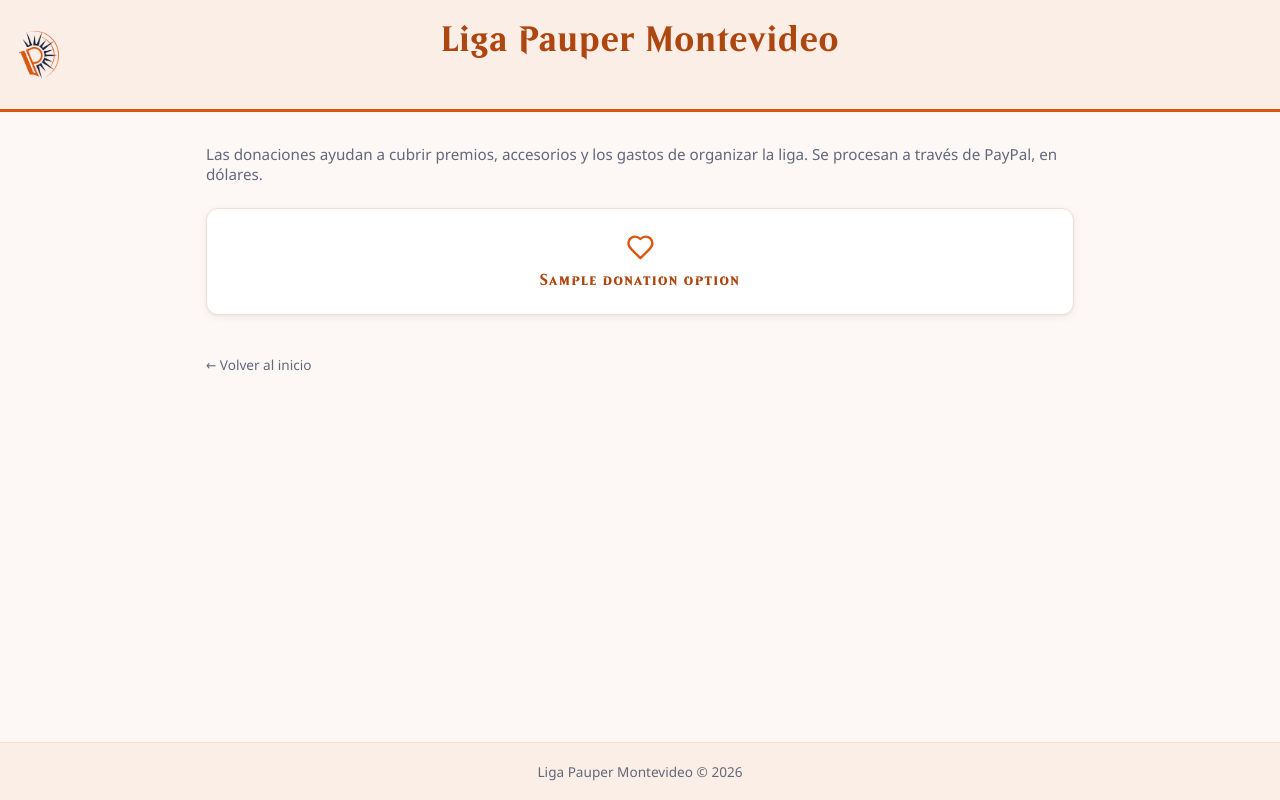
After one commit to ligapaupermontevideo/lpm, a Spring app: template src/main/resources/templates/donaciones.html in a window 1280 px wide. The commit adds this page. Run offline with Thymeleaf, Linux system fonts and the light colour scheme; the template is opened without the code that fills it: most values are stand-ins (such as "Sample title", 1, 10 or a date in 2020); data that the repository does not hold is empty.

Commit message:
- Donations page implemented (not online yet) - No Deck reservation feature implemented.

```diff
--- a/src/main/java/com/liga/calendar/Section.java
+++ b/src/main/java/com/liga/calendar/Section.java
@@ -24,6 +24,7 @@ public record Section(String name, String description, String url, String icon)
             new Section("Merchandising", "Remeras, stickers y otros productos de la liga", "/merchandising", "shirt"),
             new Section("Colaboradores", "La gente detrás de la liga", "/colaboradores", "users"),
             new Section("Mazos", "Los decks de la liga disponibles para reservar", "/mazos", "cards"),
-            new Section("Clasificación", "La tabla de posiciones de la liga, en vivo", "/clasificacion", "trophy")
+            new Section("Clasificación", "La tabla de posiciones de la liga, en vivo", "/clasificacion", "trophy"),
+            new Section("Donaciones", "Apoya a la liga con una donación", "/donaciones", "heart")
     );
 }
--- a/src/main/resources/static/css/style.css
+++ b/src/main/resources/static/css/style.css
@@ -851,6 +851,56 @@ main {
     font-family: var(--font-display);
     background: var(--color-accent-tint);
     color: var(--color-accent-strong);
+}
+
+/* Donations page (donaciones.html) */
+.donaciones-section {
+    display: flex;
+    flex-direction: column;
+    gap: 1.5rem;
+}
+
+.donaciones-intro {
+    color: var(--color-text-secondary);
+    font-size: 0.95rem;
+}
+
+.donation-grid {
+    display: grid;
+    grid-template-columns: repeat(auto-fit, minmax(140px, 1fr));
+    gap: 1rem;
+}
+
+.donation-card {
+    display: flex;
+    flex-direction: column;
+    align-items: center;
+    gap: 0.6rem;
+    background: var(--color-surface);
+    border: 1px solid var(--color-border);
+    border-radius: 12px;
+    box-shadow: var(--shadow-card);
+    padding: 1.5rem 1rem;
+    color: var(--color-accent-strong);
+    text-decoration: none;
+    font-family: var(--font-display-caps);
+    font-weight: 700;
+    letter-spacing: 1px;
+    transition: border-color 0.15s ease, transform 0.15s ease;
+}
+
+.donation-card:hover {
+    border-color: var(--color-accent);
+    transform: translateY(-2px);
+}
+
+.donation-card .icon {
+    font-size: 1.8rem;
+    color: var(--color-accent);
+}
+
+.donation-amount {
+    font-size: 1rem;
 }
 
 /* Placeholder page for sections without a real page yet */
--- /dev/null
+++ b/src/main/resources/templates/donaciones.html
@@ -0,0 +1,40 @@
+<!DOCTYPE html>
+<html xmlns:th="http://www.thymeleaf.org" lang="es">
+<head>
+    <meta charset="UTF-8">
+    <meta name="viewport" content="width=device-width, initial-scale=1.0">
+    <link rel="icon" th:href="@{/favicon.ico}" sizes="any">
+    <link rel="icon" th:href="@{/favicon-32x32.png}" type="image/png" sizes="32x32">
+    <link rel="apple-touch-icon" th:href="@{/apple-touch-icon.png}">
+    <title th:text="|Liga Pauper Montevideo - ${section.name}|">Liga Pauper Montevideo</title>
+    <link rel="preload" th:href="@{/fonts/Beleren2016-Bold.ttf}" as="font" type="font/ttf" crossorigin>
+    <link rel="preload" th:href="@{/fonts/Beleren2016SmallCaps-Bold.ttf}" as="font" type="font/ttf" crossorigin>
+    <link rel="stylesheet" th:href="@{/css/style.css}">
+</head>
+<body>
+
+<header th:replace="~{fragments/layout :: header(${section.name})}"></header>
+
+<main>
+    <section class="donaciones-section">
+        <p class="donaciones-intro">
+            Las donaciones ayudan a cubrir premios, accesorios y los gastos de organizar la liga.
+            Se procesan a través de PayPal, en dólares.
+        </p>
+
+        <div class="donation-grid">
+            <a class="donation-card" th:each="option : ${donationOptions}"
+               th:href="${option.url}" target="_blank" rel="noopener">
+                <span th:replace="~{fragments/icons :: icon('heart')}"></span>
+                <span class="donation-amount" th:text="${option.label}">U$S 5</span>
+            </a>
+        </div>
+
+        <a class="back-home" th:href="@{/}">&larr; Volver al inicio</a>
+    </section>
+</main>
+
+<footer th:replace="~{fragments/layout :: footer}"></footer>
+
+</body>
+</html>
--- a/src/main/resources/templates/fragments/icons.html
+++ b/src/main/resources/templates/fragments/icons.html
@@ -86,6 +86,9 @@
         <path d="M14 14.66V17c0 .55.47.98.97 1.21C16.15 18.75 17 20.24 17 22"/>
         <path d="M18 2H6v7a6 6 0 0 0 12 0V2Z"/>
     </svg>
+    <svg th:case="'heart'" viewBox="0 0 24 24" fill="none" stroke="currentColor" stroke-width="2" stroke-linecap="round" stroke-linejoin="round">
+        <path d="M19 14c1.49-1.46 3-3.21 3-5.5A5.5 5.5 0 0 0 16.5 3c-1.76 0-3 .5-4.5 2-1.5-1.5-2.74-2-4.5-2A5.5 5.5 0 0 0 2 8.5c0 2.3 1.5 4.05 3 5.5l7 7Z"/>
+    </svg>
 </span>
 
 <span th:fragment="mana(color)" th:class="|mana-pip mana-${#strings.toLowerCase(color)}|" th:switch="${color}">
```
Also changed, not shown: src/main/java/com/liga/calendar/CalendarController.java (+13 -1 lines), src/main/java/com/liga/calendar/CalendarEvent.java (+16 -2 lines), src/main/java/com/liga/calendar/DonacionesController.java (added, +41 -0 lines), src/main/java/com/liga/calendar/DonationOption.java (added, +9 -0 lines), src/main/resources/application.properties (+7 -0 lines), 6 other files.
